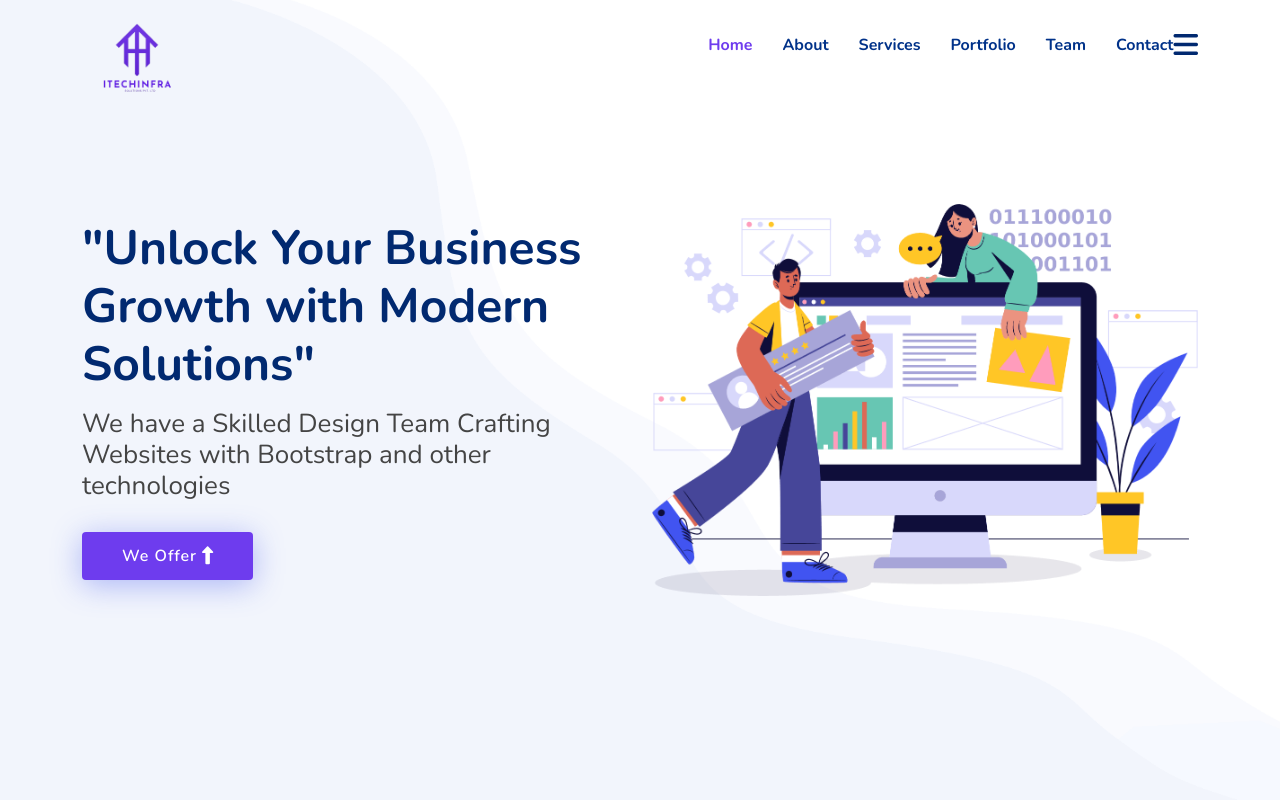
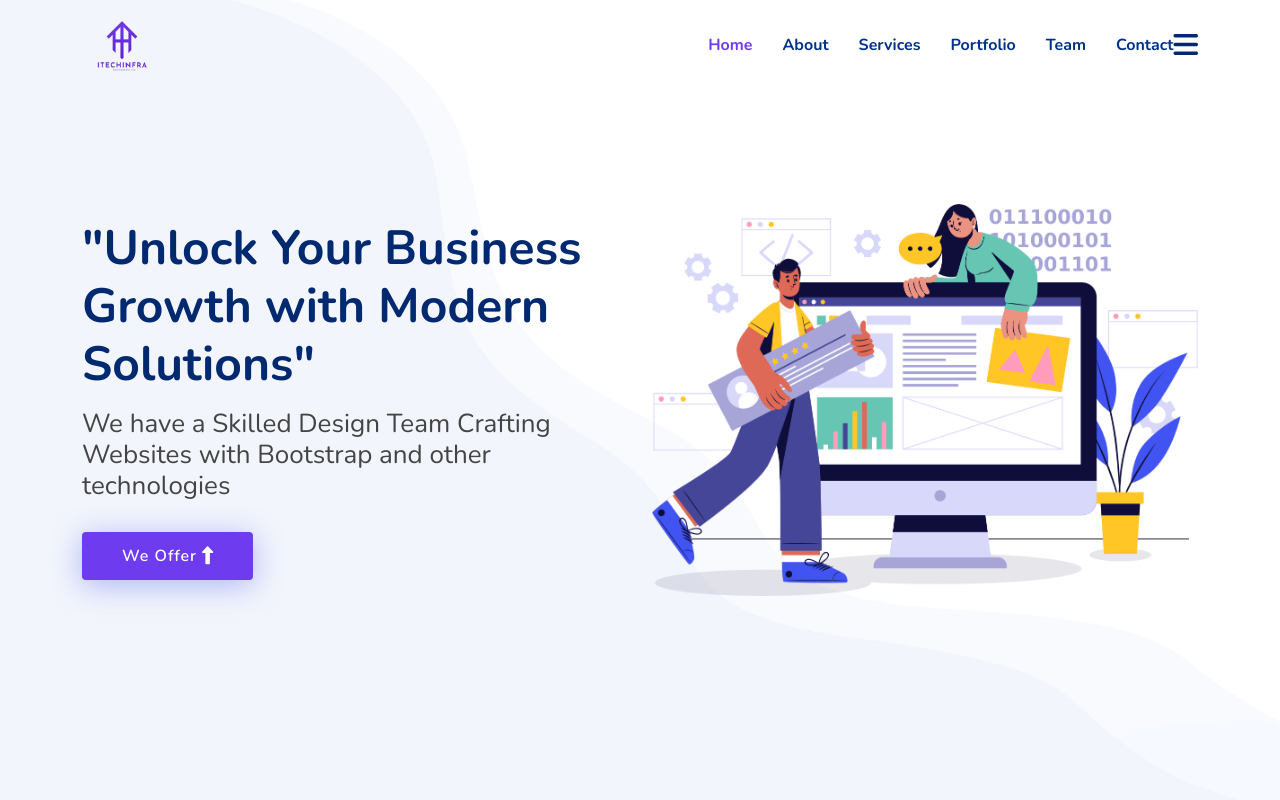
Before and after one commit to vaibhavgholap365/ITechInfraSolution, a plain HTML site: page index.html in a window 1280 px wide. Shown: the top 800 px of the page. Drawn offline with nearby package versions, Linux system fonts and the light colour scheme; a web font is replaced by a local one.

Commit message:
Update style.css

```diff
--- a/assets/css/style.css
+++ b/assets/css/style.css
@@ -195,9 +195,9 @@ section {
 }
 
 .header .logo img {
-  max-height: 110px;
+  max-height: 80px;
   margin-right: 6px;
-  margin-top: 25px;
+  margin-top: 2px;;
 }
 
 .header .logo span {
```
